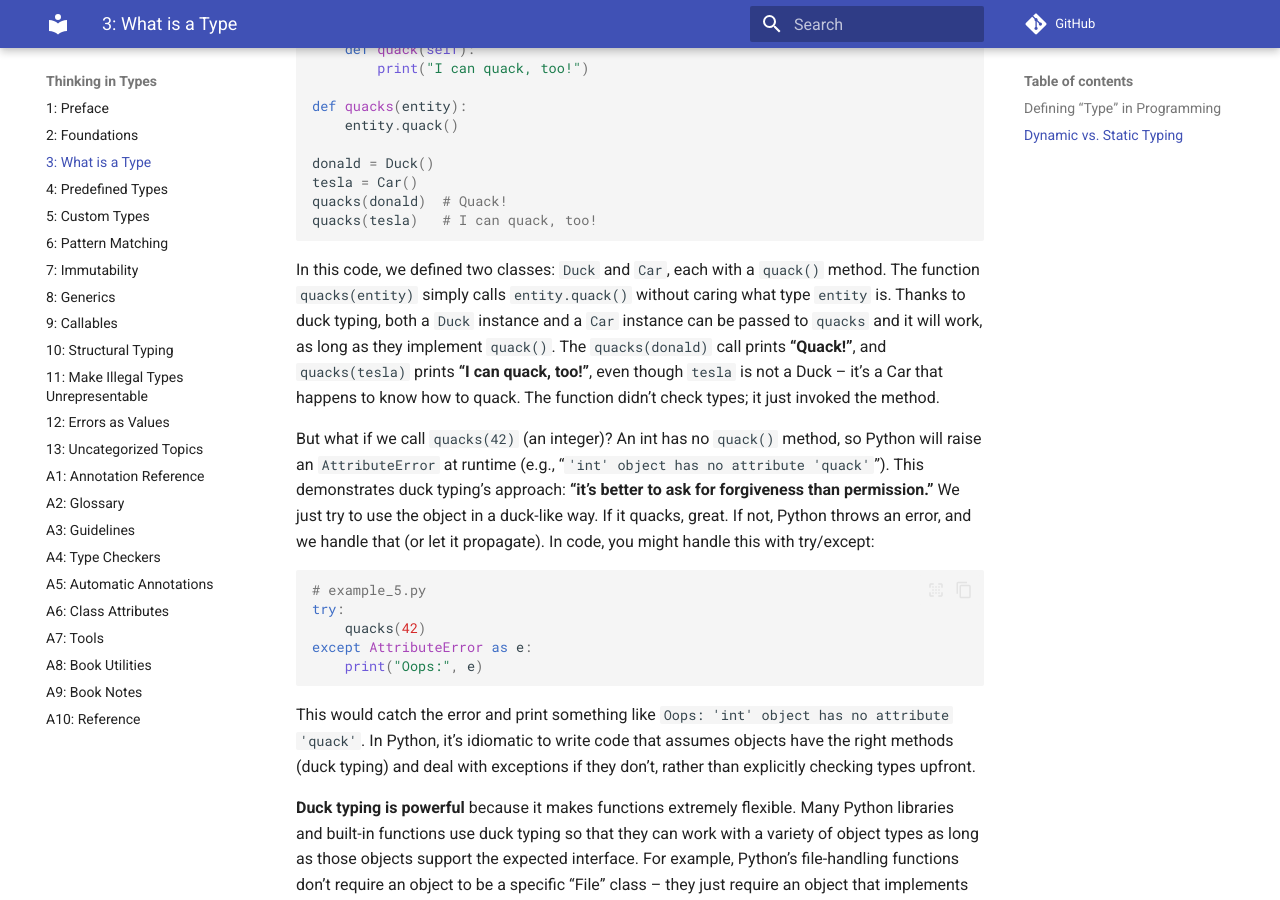
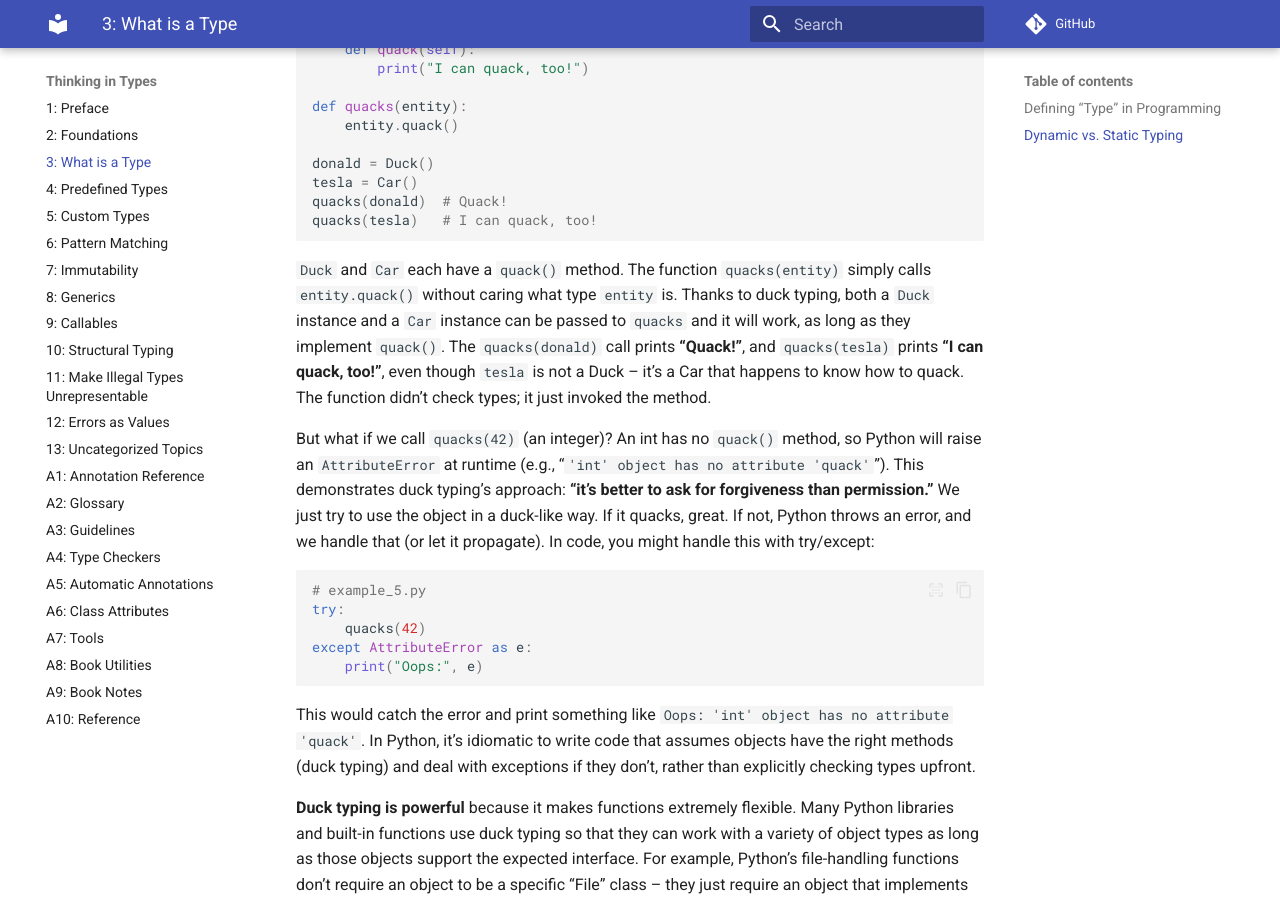
Before and after one commit to ThinkingInTypes/ThinkingInTypes.github.io, an MkDocs documentation site: the page built from Chapters/03_What_is_a_Type.md, in a window 1280 px wide and 900 px high, scrolled down 3658 px. Built offline with MkDocs 1.6.1 and Material for MkDocs 9.7.7, drawn with Linux system fonts in a browser that asks for light colours; comment, search, counter and statistics services are not loaded.

Commit message:
Update 03_What_is_a_Type.md

````diff
--- a/Chapters/03_What_is_a_Type.md
+++ b/Chapters/03_What_is_a_Type.md
@@ -33,7 +33,9 @@
 - **Dynamically Typed Languages:** In a dynamically typed language, the type of a variable is allowed to change over its lifetime, and type checks are done at runtime. You do **not** have to declare types explicitly. For example, in Python you can do:
 
   ```python
+
 # example_2.py
+
   x = 10        # x is now an int
   x = "hello"   # now x is a str (Python allowed us to reassign a different type)
   print(x)      # Output: hello
@@ -95,7 +97,8 @@
 quacks(tesla)   # I can quack, too!
 ```
 
-In this code, we defined two classes: `Duck` and `Car`, each with a `quack()` method. The function `quacks(entity)` simply calls `entity.quack()` without caring what type `entity` is. Thanks to duck typing, both a `Duck` instance and a `Car` instance can be passed to `quacks` and it will work, as long as they implement `quack()`. The `quacks(donald)` call prints **“Quack!”**, and `quacks(tesla)` prints **“I can quack, too!”**, even though `tesla` is not a Duck – it’s a Car that happens to know how to quack. The function didn’t check types; it just invoked the method.
+`Duck` and `Car` each have a `quack()` method.
+The function `quacks(entity)` simply calls `entity.quack()` without caring what type `entity` is. Thanks to duck typing, both a `Duck` instance and a `Car` instance can be passed to `quacks` and it will work, as long as they implement `quack()`. The `quacks(donald)` call prints **“Quack!”**, and `quacks(tesla)` prints **“I can quack, too!”**, even though `tesla` is not a Duck – it’s a Car that happens to know how to quack. The function didn’t check types; it just invoked the method.
 
 But what if we call `quacks(42)` (an integer)? An int has no `quack()` method, so Python will raise an `AttributeError` at runtime (e.g., “`'int' object has no attribute 'quack'`”). This demonstrates duck typing’s approach: **“it’s better to ask for forgiveness than permission.”** We just try to use the object in a duck-like way. If it quacks, great. If not, Python throws an error, and we handle that (or let it propagate). In code, you might handle this with try/except:
 
@@ -158,7 +161,9 @@
 - You can annotate variables (since Python 3.6) in addition to function params and returns:
 
   ```python
+
 # example_8.py
+
   count: int = 0
   texts: list[str] = ["hello", "world"]  # using list[str] instead of typing.List
 
````
